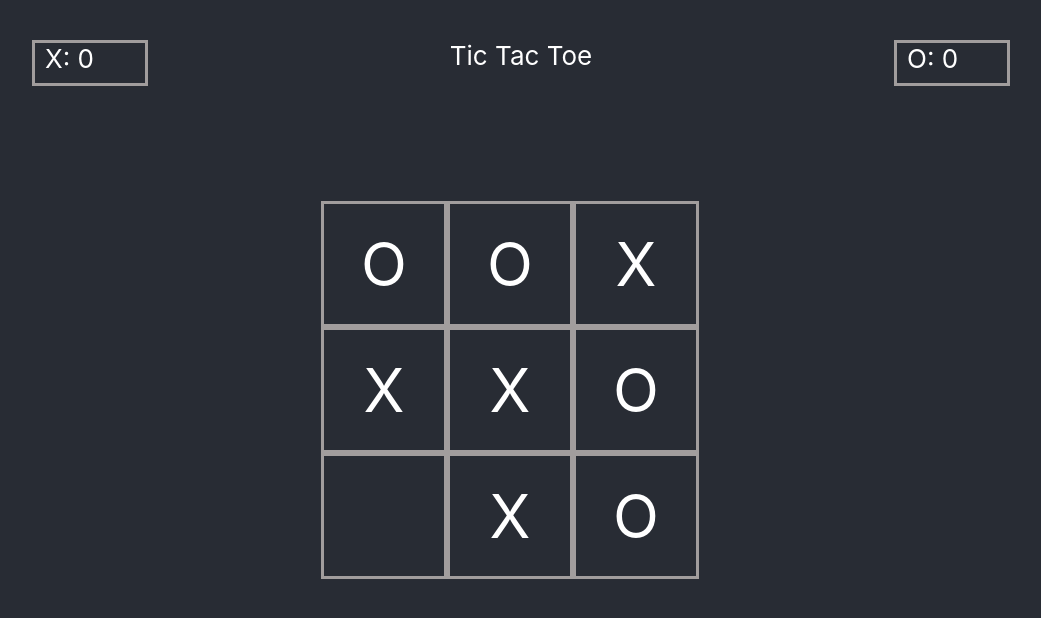
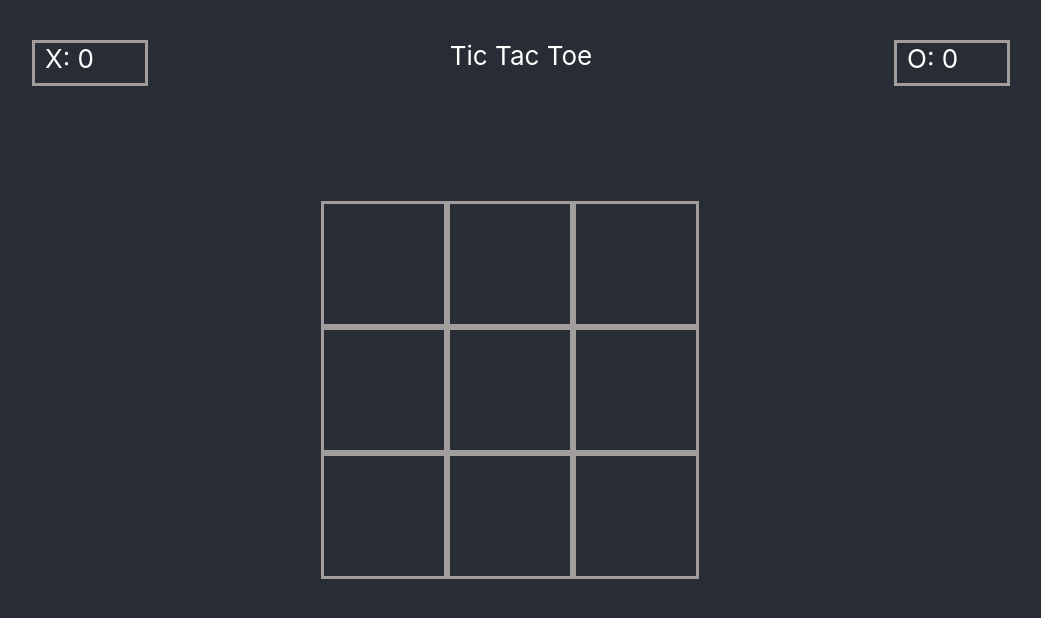
Before and after one commit to NeilRiver/Tic-Tac-Toe, a React app: page / in a window 1280 px wide. Shown: the top 618 px of the page, without its empty margins (119-1160 px from the left). Built offline with nearby package versions, Linux system fonts and the light colour scheme; a web font is replaced by a local one.

Commit message:
comment out  all console.log

```diff
--- a/src/App.js
+++ b/src/App.js
@@ -6,9 +6,8 @@ import WinnerScreen from "./components/WinnerScreen/WinnerScreen.js";
 
 class App extends React.Component {
   state = {
-    gameField: ["O", "O", "X", "X", "X", "O", null, "X", "O"],
-    // gameField:[null,null,'X',null,'X',null,null,null,'X'],
-    //gameField: new Array(9).fill(null),
+    //gameField: ["O", "O", "X", "X", "X", "O", null, "X", "O"],
+    gameField: new Array(9).fill(null),
     // prettier-ignore
     winnerPosition: [
       0,1,2,
@@ -31,8 +30,8 @@ class App extends React.Component {
   clickInfo(indexElment) {
     let arrCopy = JSON.parse(JSON.stringify(this.state.gameField));
 
-    console.log(`index = ${indexElment}`);
-    console.log(this.state.whoseStep ? "X" : "O");
+    // console.log(`index = ${indexElment}`);
+    // console.log(this.state.whoseStep ? "X" : "O");
 
     if (arrCopy[indexElment] === null) {
       this.setState(
@@ -70,9 +69,9 @@ class App extends React.Component {
         arrWinnerPos[i + 2],
       ];
 
-      console.log(firstCollection);
+      //console.log(firstCollection);
       arrSortPos.forEach((value, index, array) => {
-        console.log(firstCollection, array[index], index === 0 ? "X" : "O");
+        // console.log(firstCollection, array[index], index === 0 ? "X" : "O");
         // :console.log(firstCollection,'Filed')
 
         if (stop) {
@@ -80,14 +79,14 @@ class App extends React.Component {
             Array.from(new Set(array[index].concat(firstCollection))).length ===
             array[index].length
           ) {
-            console.log("WINNER");
+            // console.log("WINNER");
             this.showWinner(firstCollection, index === 0 ? "X" : "O");
             stop = false;
           } else if (arrCopy.every((e) => e !== null)) {
             if (t === 0) {
-              console.log("LOSSER");
-              console.log(arrCopy);
-              console.log(arrSortPos);
+              //  console.log("LOSSER");
+              //  console.log(arrCopy);
+              //  console.log(arrSortPos);
               this.showWinner("No winner", "A Draw :(");
               t = 1;
             }
@@ -113,7 +112,7 @@ class App extends React.Component {
   }
 
   showWinner(combinationArray, nameWinner) {
-    console.log(combinationArray, nameWinner);
+    //   console.log(combinationArray, nameWinner);
     this.setState(
       { whoWin: this.state.whoWin !== null ? null : nameWinner },
       () => this.openWindow()
@@ -131,7 +130,7 @@ class App extends React.Component {
     } else if (nameWinner === "O") {
       copyscore[1] = copyscore[1] + 1;
     } else if (nameWinner.length > 3) {
-      console.log("no WINNER");
+      //   console.log("no WINNER");
     }
     this.setState(
       {
--- a/src/components/WinnerScreen/WinnerScreen.js
+++ b/src/components/WinnerScreen/WinnerScreen.js
@@ -6,7 +6,7 @@ const WinnerScreen = (props) => {
     opacity: props.opacity,
     transition: "opacity 0.7s ease",
   };
-  console.log(divStyle);
+//  console.log(divStyle);
 
   return (
     <div
```
